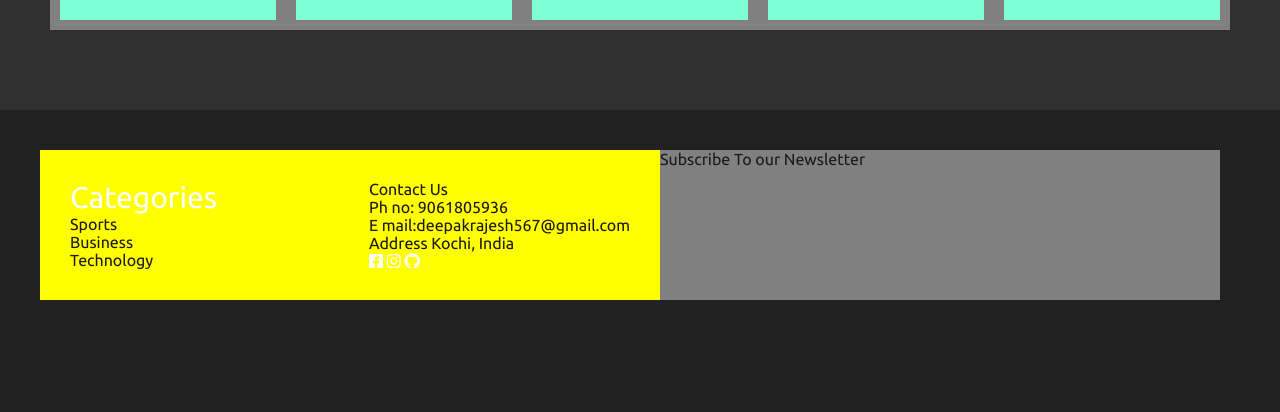
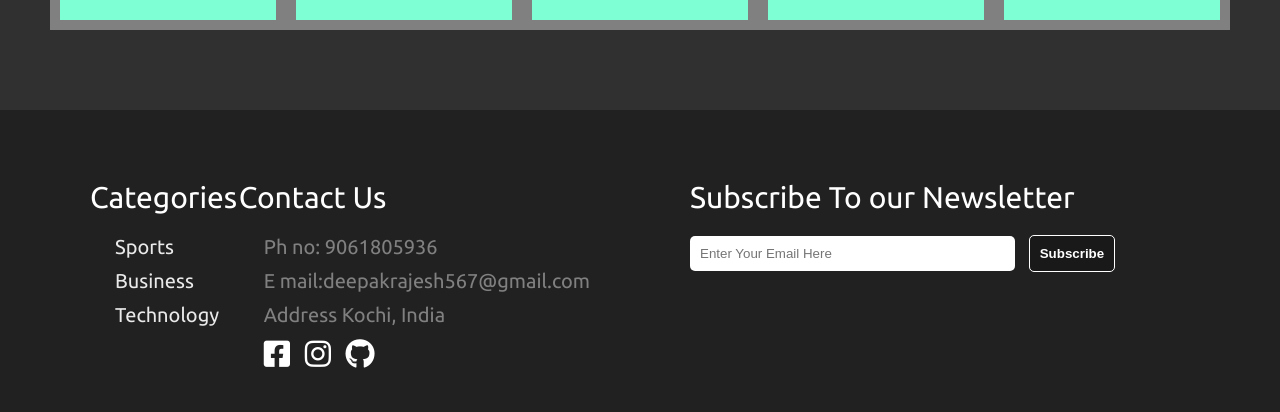
Before and after one commit to Deepakr07/InfoSphere, a plain HTML site: page index.html in a window 1280 px wide. Shown: the part 1974-2386 px from the top of the page. Before the commit the page ends 2334 px from the top, so only its background shows below. Drawn offline with Linux system fonts and the light colour scheme; a web font is replaced by a local one.

Commit message:
Styling Footer : Completed

```diff
--- a/index.html
+++ b/index.html
@@ -293,7 +293,7 @@
         <div class="box">
             <div class="left">
                 <div class="categories">
-                    <p>Categories</p>
+                    <p class = "footerHeading">Categories</p>
                     <div> <p>Sports</p> </div>
                     <div> <p>Business</p> </div>
                     <div> <p>Technology</p> </div>
@@ -311,7 +311,9 @@
                 </div>
             </div>
             <div class="right">
-                <p>Subscribe To our Newsletter</p>
+                <p class = "footerHeading">Subscribe To our Newsletter</p>
+                <input type="email" id = "subscribe" name = "subscription" placeholder="Enter Your Email Here">
+                <input type="submit" method = "submit" value = "Subscribe" id="sub-btn">
             </div>
         </div>
 
--- a/style.css
+++ b/style.css
@@ -209,17 +209,15 @@ footer{
     min-height: 250px;
     color: #191919;
     width: 100%;
-    padding: 40px 60px 60px 40px
+    padding: 40px 60px 0
 }
 .box{
     width: 100%;
-    background-color: grey;
     margin: auto auto;
     display: flex;
 
 }
 .box .left{
-    background-color: yellow;
     display: flex;
     justify-content: space-between;
     flex: 1;
@@ -228,7 +226,48 @@ footer{
 .box .right{
     flex: 1;
 }
-.box .categories >p{
+.footerHeading{
     font-size: 30px;
+    margin-bottom: 20px;
     color: white;
+    font-weight: 400;
 }
+.categories div{
+    color: white;
+    opacity: 90%;
+}
+.contact div{
+    color: grey;
+}
+.categories div,.contact div{
+    margin-bottom: 10px;
+    margin-left: 25px;
+    font-size: 20px;
+
+}
+.contact a{
+    margin-right: 10px;
+    size: 20px;
+    font-size: 30px;
+}
+.right{
+    padding: 30px;
+    margin-left: 40px;
+}
+.right #subscribe{
+    padding: 10px;
+    width: 65%;
+    border-radius: 5px;
+    border: none;
+}
+.right #sub-btn{
+    padding: 10px;
+    font-weight: bold;
+    color: white;
+    border-radius: 5px;
+    border: none;
+    background-color: #191919;
+    margin-left: 10px;
+    border: 1px solid white;
+    cursor: pointer;
+}
```
